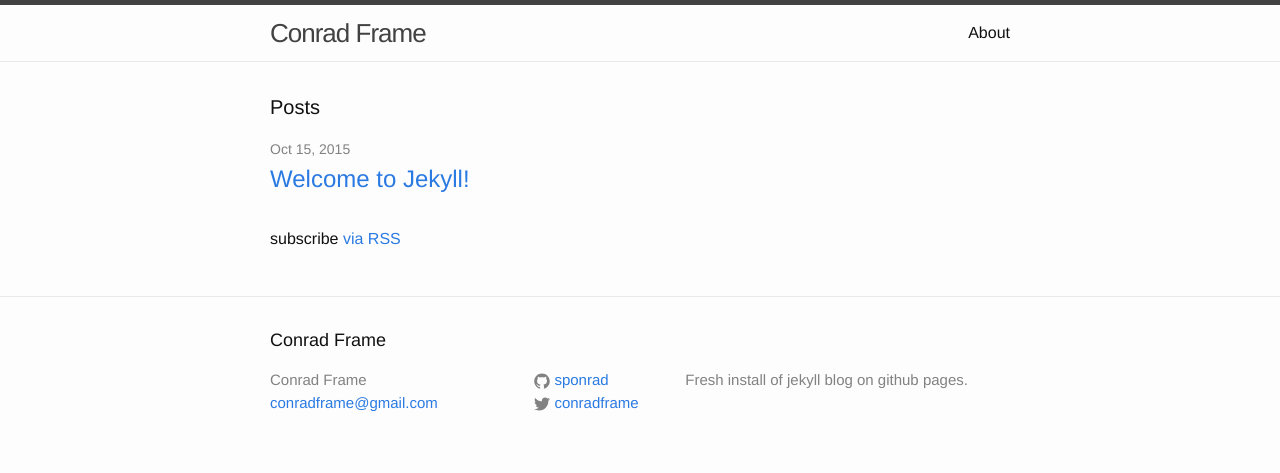
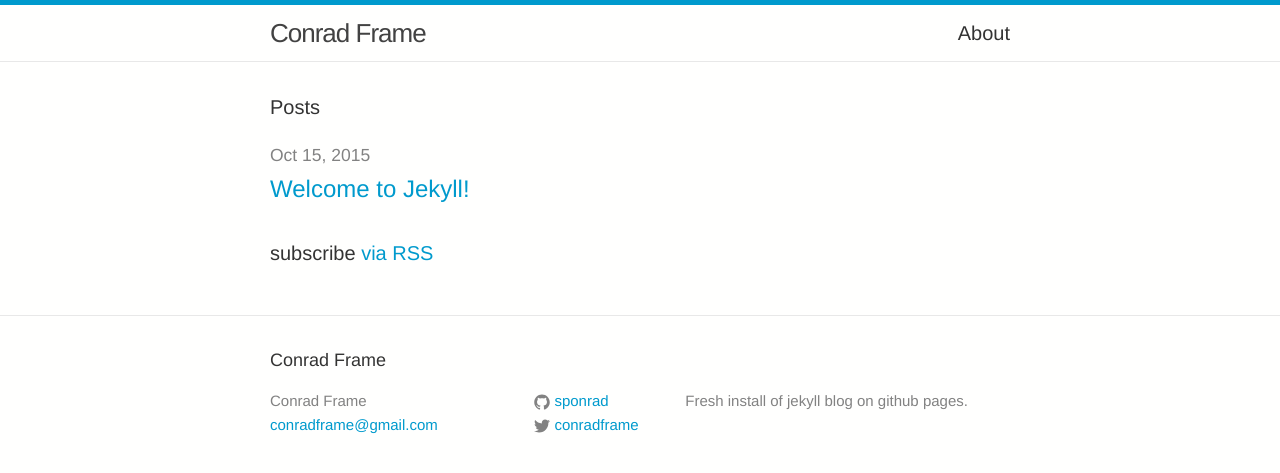
Before and after one commit to sponrad/sponrad.github.io, a Jekyll site: the page built from index.html, in a window 1280 px wide. Shown: the top 473 px of the page. Built offline with Jekyll 4.4.1, drawn with Linux system fonts in a browser that asks for light colours.

Commit message:
some styling

```diff
--- a/_sass/_layout.scss
+++ b/_sass/_layout.scss
@@ -2,7 +2,7 @@
  * Site header
  */
 .site-header {
-    border-top: 5px solid $grey-color-dark;
+    border-top: 5px solid $brand-color;
     border-bottom: 1px solid $grey-color-light;
     min-height: 56px;
 
--- a/css/main.scss
+++ b/css/main.scss
@@ -6,16 +6,16 @@
 
 
 // Our variables
-$base-font-family: Helvetica, Arial, sans-serif;
-$base-font-size:   16px;
+$base-font-family: Georgie, Helvetica, Arial, sans-serif;
+$base-font-size:   20px;
 $small-font-size:  $base-font-size * 0.875;
-$base-line-height: 1.5;
+$base-line-height: 1.58;
 
 $spacing-unit:     30px;
 
-$text-color:       #111;
-$background-color: #fdfdfd;
-$brand-color:      #2a7ae2;
+$text-color:       rgba(0,0,0,0.8);
+$background-color: #fffffe;
+$brand-color:      #009acd;
 
 $grey-color:       #828282;
 $grey-color-light: lighten($grey-color, 40%);
```
